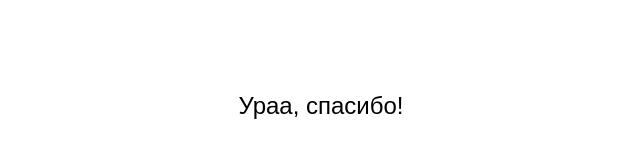
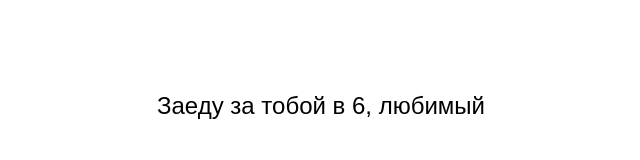
Before and after one commit to Anastasuaya/wwww, a plain HTML site: page index.html in a window 1280 px wide. Both pictures are taken after a click on the button "Да". Shown: the whole page, without its empty margins (319-959 px from the left). Drawn offline with Linux system fonts and the light colour scheme.

Commit message:
well well well

```diff
--- a/index.html
+++ b/index.html
@@ -58,7 +58,7 @@
     </style>
   </head>
   <body>
-    <p id="valentine-question">Ты приедешь в Сочи?</p>
+    <p id="valentine-question">Франциск, пошли на свидание?</p>
     <button id="yes-btn" class="btn">Да</button>
     <button id="no-btn" class="btn">Нет</button>
     <script>
@@ -74,7 +74,7 @@
         this.style.transform = `translate(${x}px,${y}px)`
       })
       document.getElementById("yes-btn").addEventListener("click", function () {
-        document.getElementById("valentine-question").innerText = "Ураа, спасибо!"
+        document.getElementById("valentine-question").innerText = "Заеду за тобой в 6, любимый"
         document.getElementById("yes-btn").style.display = "none"
         document.getElementById("no-btn").style.display = "none"
       })
```
